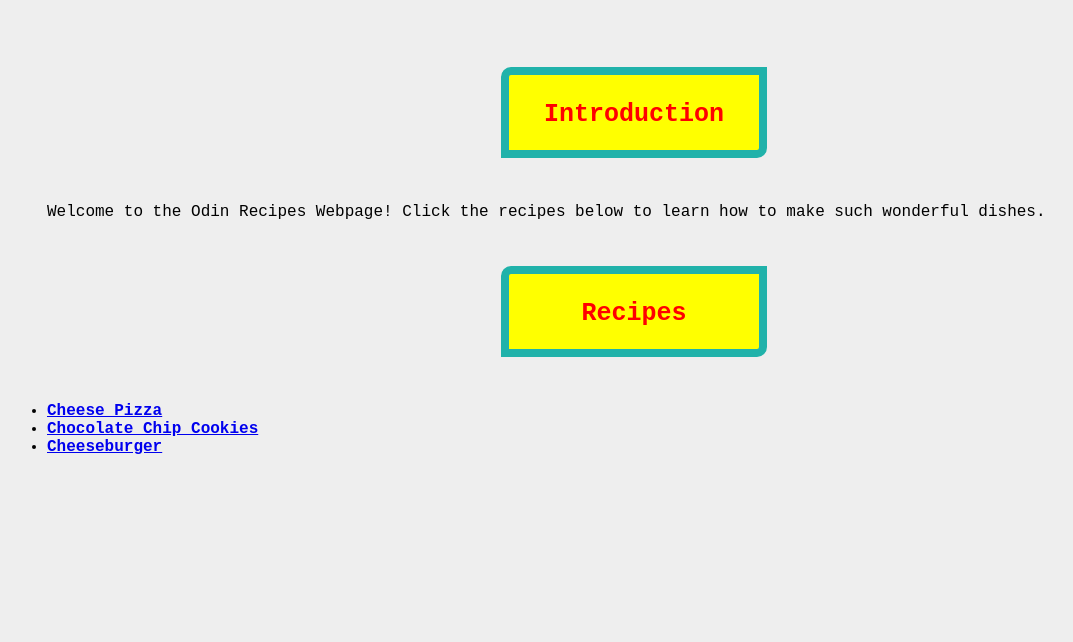
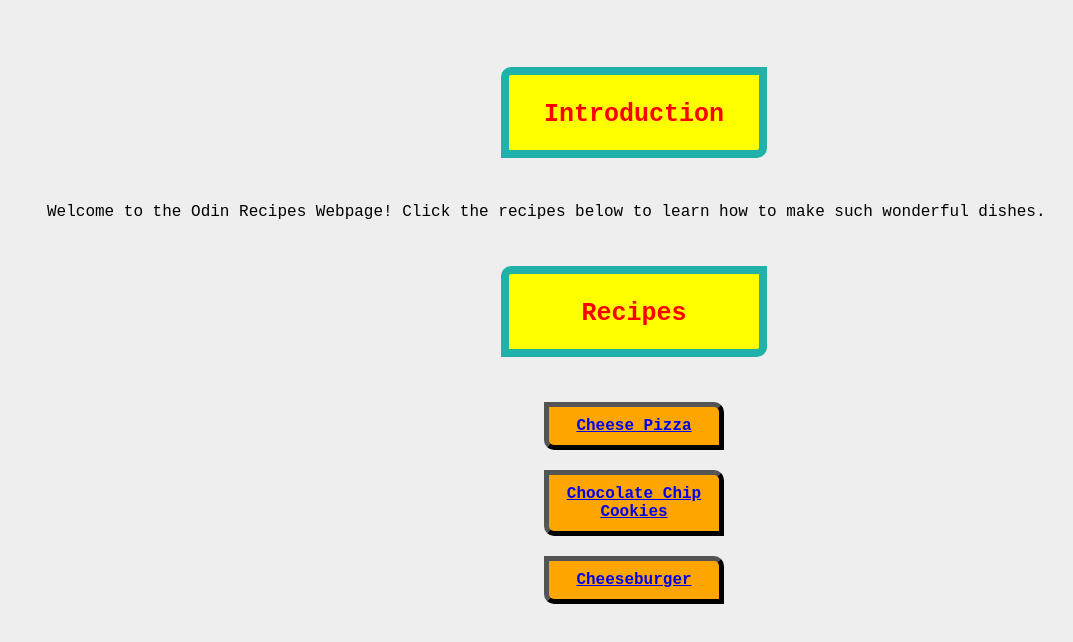
Before and after one commit to mvinza34/odin-recipes, a plain HTML site: page index.html in a window 1280 px wide. Shown: the part 146-788 px from the top of the page, without its empty margins (6-1079 px from the left). Drawn offline with Linux system fonts and the light colour scheme.

Commit message:
Update style.css and index.html with new style and class
- Added the div element and new class titled link_button
- Added the link_button class to index.html
- This makes the recipe links look more presentable

```diff
--- a/index.html
+++ b/index.html
@@ -16,10 +16,10 @@
             </p>
 
         <h2 class="heading">Recipes</h2>
-            <ul class="links">
-                <li><a href="recipes/cheese_pizza.html">Cheese Pizza</a></li>
-                <li><a href="recipes/chocolate_chip_cookies.html">Chocolate Chip Cookies</a></li>
-                <li><a href="recipes/cheeseburger.html">Cheeseburger</a></li>
-            </ul>
+            <div class="links">
+                <a class="link_button" href="recipes/cheese_pizza.html">Cheese Pizza</a>
+                <a class="link_button" href="recipes/chocolate_chip_cookies.html">Chocolate Chip Cookies</a>
+                <a class="link_button" href="recipes/cheeseburger.html">Cheeseburger</a>
+            </div>
     </body>
 </html>
--- a/style.css
+++ b/style.css
@@ -36,8 +36,26 @@ body {
     padding: 10px;
 }
 
+div {
+    padding: 30px;
+    text-align: center;
+    margin-bottom: 10px;
+}
+
 .links {
     font-weight: bold;
     margin: 35px;
     padding: 10px;
 }
+
+.link_button {
+    background: orange;
+    border: 5px outset black;
+    border-radius: 0 10px;
+    height: auto;
+    width: 150px;
+    display: block;
+    margin: 20px auto;
+    margin-top: auto;
+    padding: 10px;
+}
```
